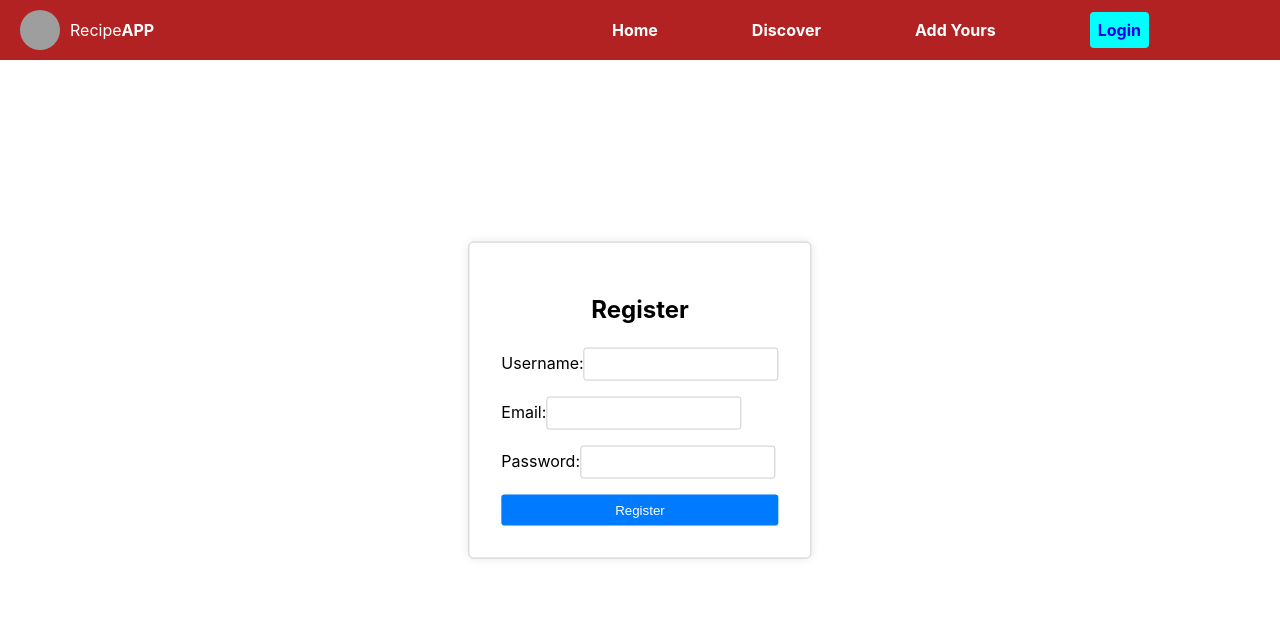
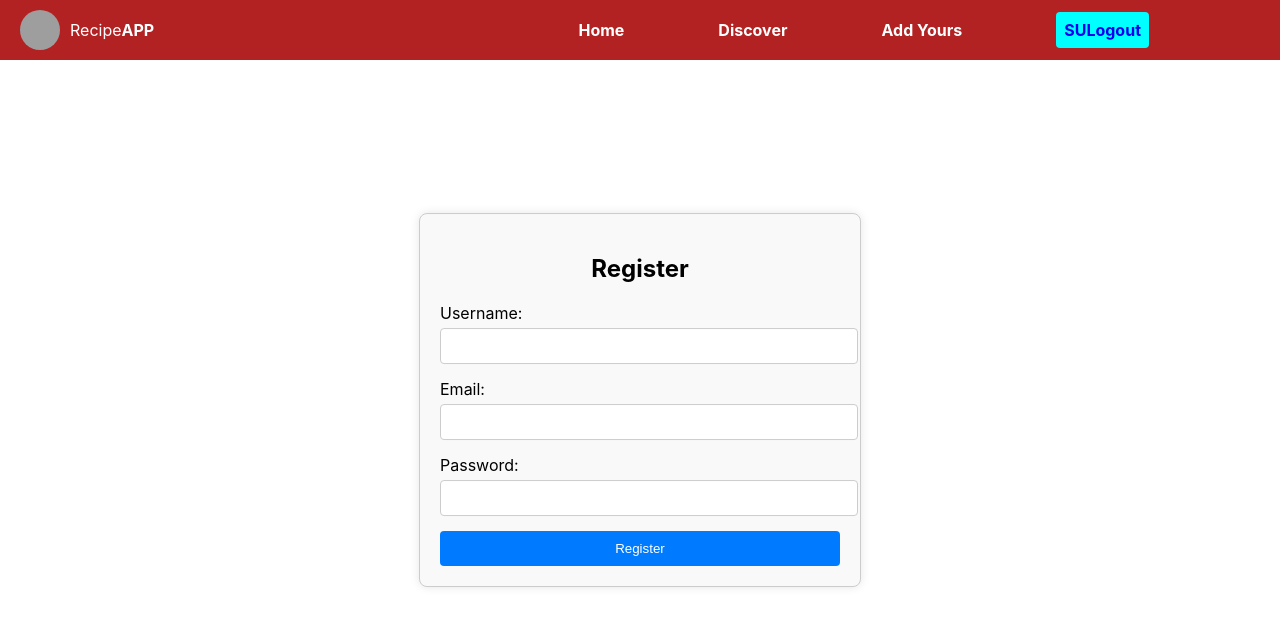
Before and after one commit to erustus07/RECIPE-APP, a React (Create React App) app in the folder client/: page /register in a window 1280 px wide. Shown: the top 626 px of the page. Built offline with nearby package versions, Linux system fonts and the light colour scheme; sample sign-in values are in the browser's storage; grey boxes are pictures that could not be loaded.

Commit message:
Update the navbar and login page

```diff
--- a/client/src/components/App.css
+++ b/client/src/components/App.css
@@ -36,117 +36,3 @@
     transform: rotate(360deg);
   }
 }
-
-/* Login.css */
-.login-container {
-  max-width: 400px;
-  margin: 0 auto;
-  padding: 2rem;
-  border: 1px solid #ccc;
-  border-radius: 5px;
-  box-shadow: 0 0 10px rgba(0, 0, 0, 0.1);
-
-  /* Center the container */
-  position: absolute;
-  top: 50%;
-  left: 50%;
-  transform: translate(-50%, -50%);
-}
-
-.login-container h2 {
-  text-align: center;
-  margin-bottom: 1.5rem;
-}
-
-.login-container form {
-  display: flex;
-  flex-direction: column;
-}
-
-.login-container label {
-  margin-bottom: 0.5rem;
-}
-
-.login-container input {
-  padding: 0.5rem;
-  margin-bottom: 1rem;
-  border: 1px solid #ccc;
-  border-radius: 3px;
-}
-
-.login-container button {
-  padding: 0.5rem;
-  background-color: #007bff;
-  color: white;
-  border: none;
-  border-radius: 3px;
-  cursor: pointer;
-}
-
-.login-container button:disabled {
-  background-color: #cccccc;
-}
-
-.login-container p {
-  text-align: center;
-}
-
-.login-container .error-message {
-  color: red;
-  margin-top: 0.5rem;
-  text-align: center;
-}
-
- /* Register.css */
- .register-container {
-  max-width: 400px;
-  margin: 0 auto;
-  padding: 2rem;
-  border: 1px solid #ccc;
-  border-radius: 5px;
-  box-shadow: 0 0 10px rgba(0, 0, 0, 0.1);
-
-  /* Center the container */
-  position: absolute;
-  top: 50%;
-  left: 50%;
-  transform: translate(-50%, -50%);
-}
-
-.register-container h2 {
-  text-align: center;
-  margin-bottom: 1.5rem;
-}
-
-.register-container form {
-  display: flex;
-  flex-direction: column;
-}
-
-.register-container label {
-  margin-bottom: 0.5rem;
-}
-
-.register-container input {
-  padding: 0.5rem;
-  margin-bottom: 1rem;
-  border: 1px solid #ccc;
-  border-radius: 3px;
-}
-
-.register-container button {
-  padding: 0.5rem;
-  background-color: #007bff;
-  color: white;
-  border: none;
-  border-radius: 3px;
-  cursor: pointer;
-}
-
-.register-container button:disabled {
-  background-color: #cccccc;
-}
-
-.register-container p {
-  text-align: center;
-}
--- a/client/src/components/Navbar.css
+++ b/client/src/components/Navbar.css
@@ -7,6 +7,7 @@
     left: 0;
     right: 0;
     z-index: 1000;
+
   }
 
   .Nav-container {
@@ -57,6 +58,7 @@
   .nav-links {
     margin: 0 15px;
     font-weight: bold;
+    border: none;
   }
 
   .navs {
--- a/client/src/components/Navbar.jsx
+++ b/client/src/components/Navbar.jsx
@@ -1,12 +1,39 @@
-import React, { useState } from "react";
-import { Link } from "react-router-dom";
-import './Navbar.css';
+import React, { useState, useEffect } from "react";
+import { Link, useNavigate } from "react-router-dom";
+import "./Navbar.css";
 
 function Navbar() {
+  const [user, setUser] = useState(null);
   const [isOpen, setIsOpen] = useState(false);
+
+  useEffect(() => {
+    const storedUser = localStorage.getItem("user");
+    setUser(storedUser ? JSON.parse(storedUser) : null);
+  }, []);
 
   const toggleMenu = () => {
     setIsOpen(!isOpen);
+  };
+
+  const getInitials = (name) => {
+    if (!name) return "";
+    const names = name.split(" ");
+    if (names.length === 1) {
+      return names[0].substring(0, 2).toUpperCase();
+    } else {
+      return (
+        names[0].charAt(0) + names[names.length - 1].charAt(0)
+      ).toUpperCase();
+    }
+  };
+
+  const userInitials = user ? getInitials(user.name) : "";
+
+  const navigate = useNavigate();
+
+  const handleLogout = () => {
+    localStorage.removeItem("user");
+    setUser(null);
   };
 
   return (
@@ -33,11 +60,19 @@ function Navbar() {
                 Add Yours
               </Link>
             </li>
-            <li className="nav-links">
-              <Link to="/login" className="login" onClick={toggleMenu}>
-                Login
-              </Link>
-            </li>
+            {user ? (
+              <>
+                <li className="nav-links" onClick={handleLogout}>
+                  <Link className="login">{userInitials}Logout</Link>
+                </li>
+              </>
+            ) : (
+              <li className="nav-links">
+                <Link to="/login" className="login" onClick={toggleMenu}>
+                  Login
+                </Link>
+              </li>
+            )}
           </ul>
         </div>
         <div className="hamburger" onClick={toggleMenu}>
--- /dev/null
+++ b/client/src/components/styles/Login.css
@@ -0,0 +1,79 @@
+/* Login.css */
+.login-container {
+  max-width: 400px;
+  margin: 0 auto; /* Center horizontally */
+  padding: 20px;
+  border: 1px solid #ccc;
+  border-radius: 8px;
+  background-color: #f9f9f9;
+  box-shadow: 0 0 10px rgba(0, 0, 0, 0.1); /* Optional: Adds a subtle shadow */
+  width: 70%;
+  /* Center the container */
+  position: absolute;
+  top: 50%;
+  left: 50%;
+  transform: translate(-50%, -50%);
+}
+
+.login-container h2 {
+  text-align: center;
+  margin-bottom: 20px;
+  font-size: 1.5rem;
+}
+
+.login-container form {
+  display: flex;
+  flex-direction: column;
+}
+
+.login-container label {
+  margin-bottom: 8px;
+}
+
+.login-container input[type="text"],
+.login-container input[type="password"] {
+  padding: 10px;
+  margin-bottom: 15px;
+  border: 1px solid #ccc;
+  border-radius: 4px;
+  font-size: 1rem;
+  width: 100%;
+}
+
+.login-container button {
+  background-color: #007bff;
+  color: white;
+  border: none;
+  border-radius: 4px;
+  padding: 10px;
+  cursor: pointer;
+  width: 100%;
+}
+
+.login-container button:disabled {
+  background-color: #b0c4de; /* Light blue-gray when disabled */
+  cursor: not-allowed;
+}
+
+.login-container button:hover {
+  background-color: #0056b3;
+}
+
+.login-container p {
+  text-align: center;
+  margin-top: 10px;
+}
+
+.login-container p a {
+  color: #007bff;
+  text-decoration: none;
+}
+
+.login-container p a:hover {
+  text-decoration: underline;
+}
+
+.login-container .error-message {
+  color: red;
+  margin-top: 10px;
+}
--- /dev/null
+++ b/client/src/components/styles/Register.css
@@ -0,0 +1,65 @@
+.register-container {
+  max-width: 400px;
+  margin: 0 auto; /* Center horizontally */
+  padding: 20px;
+  border: 1px solid #ccc;
+  border-radius: 8px;
+  background-color: #f9f9f9;
+  box-shadow: 0 0 10px rgba(0, 0, 0, 0.1); /* Optional: Adds a subtle shadow */
+  width: 70%;
+  /* Center the container */
+  position: absolute;
+  top: 50%;
+  left: 50%;
+  transform: translate(-50%, -50%);
+}
+
+.register-container h2 {
+  text-align: center;
+  margin-bottom: 20px;
+  font-size: 1.5rem;
+}
+
+.form-group {
+  margin-bottom: 15px;
+}
+
+.form-group label {
+  display: block;
+  margin-bottom: 5px;
+}
+
+.form-group input {
+  width: 100%;
+  padding: 8px;
+  font-size: 1rem;
+  border: 1px solid #ccc;
+  border-radius: 4px;
+}
+
+.error-message {
+  color: red;
+  margin-top: 10px;
+}
+
+.submit-button {
+  display: block;
+  width: 100%;
+  padding: 10px;
+  background-color: #007bff;
+  color: white;
+  border: none;
+  border-radius: 4px;
+  cursor: pointer;
+}
+
+.submit-button:hover {
+  background-color: #0056b3;
+}
+
+@media (max-width: 600px) {
+  .register-container {
+    width: 100%;
+    border: none;
+  }
+}
--- a/client/src/components/user/Login.js
+++ b/client/src/components/user/Login.js
@@ -1,13 +1,12 @@
-// Login.js
-import React, { useState } from 'react';
-import { Link, Navigate } from 'react-router-dom';
-import { useAuth } from '../auth/AuthProvider';
-
+import React, { useState } from "react";
+import { Link, Navigate } from "react-router-dom";
+import { useAuth } from "../auth/AuthProvider";
+import "../styles/Login.css"; // Import your CSS file for styling
 
 const Login = () => {
   const { setIsAuth } = useAuth();
-  const [name, setName] = useState('');
-  const [password, setPassword] = useState('');
+  const [name, setName] = useState("");
+  const [password, setPassword] = useState("");
   const [error, setError] = useState(null);
   const [isLoading, setIsLoading] = useState(false);
   const [isLoggedIn, setIsLoggedIn] = useState(false);
@@ -18,10 +17,10 @@ const Login = () => {
     setError(null);
 
     try {
-      const response = await fetch('http://localhost:5000/login', {
-        method: 'POST',
+      const response = await fetch("http://localhost:5000/login", {
+        method: "POST",
         headers: {
-          'Content-Type': 'application/json',
+          "Content-Type": "application/json",
         },
         body: JSON.stringify({ name, password }),
       });
@@ -31,15 +30,14 @@ const Login = () => {
       }
 
       const data = await response.json();
-      console.log('Login successful:', data);
+      console.log("Login successful:", data);
 
       setIsAuth(true); // Set authentication state to true
       setIsLoggedIn(true); // Set logged-in state to true
-      localStorage.setItem('user', JSON.stringify({ name }));
-
+      localStorage.setItem("user", JSON.stringify({ name }));
     } catch (error) {
-      console.error('Login error:', error);
-      setError('Invalid username or password'); // Set error message for invalid credentials
+      console.error("Login error:", error);
+      setError("Invalid username or password"); // Set error message for invalid credentials
     } finally {
       setIsLoading(false);
     }
@@ -53,18 +51,30 @@ const Login = () => {
     <div className="login-container">
       <h2>Login</h2>
       <form onSubmit={handleLogin}>
-        {error && <p style={{ color: 'red' }}>{error}</p>}
+        {error && <p className="error-message">{error}</p>}
         <div>
           <label>Username:</label>
-          <input type="text" value={name} onChange={(e) => setName(e.target.value)} />
+          <input
+            type="text"
+            value={name}
+            onChange={(e) => setName(e.target.value)}
+          />
         </div>
         <div>
           <label>Password:</label>
-          <input type="password" value={password} onChange={(e) => setPassword(e.target.value)} />
+          <input
+            type="password"
+            value={password}
+            onChange={(e) => setPassword(e.target.value)}
+          />
         </div>
-        <button type="submit" disabled={isLoading}>Login</button>
+        <button type="submit" disabled={isLoading}>
+          Login
+        </button>
       </form>
-      <p>Don't have an account? <Link to="/register">Register</Link></p>
+      <p>
+        Don't have an account? <Link to="/register">Register</Link>
+      </p>
     </div>
   );
 };
--- a/client/src/components/user/Register.js
+++ b/client/src/components/user/Register.js
@@ -1,6 +1,6 @@
-// Register.js
 import React, { useState } from "react";
 import { useNavigate } from "react-router-dom";
+import "../styles/Register.css"; // Import your CSS file for styling
 
 const Register = () => {
   const navigate = useNavigate();
@@ -38,7 +38,7 @@ const Register = () => {
     <div className="register-container">
       <h2>Register</h2>
       <form onSubmit={handleSubmit}>
-        <div>
+        <div className="form-group">
           <label htmlFor="name">Username:</label>
           <input
             type="text"
@@ -48,15 +48,17 @@ const Register = () => {
             required
           />
         </div>
-        <div>
-          <label>Email:</label>
+        <div className="form-group">
+          <label htmlFor="email">Email:</label>
           <input
             type="email"
+            id="email"
             value={email}
             onChange={(e) => setEmail(e.target.value)}
+            required
           />
         </div>
-        <div>
+        <div className="form-group">
           <label htmlFor="password">Password:</label>
           <input
             type="password"
@@ -66,8 +68,10 @@ const Register = () => {
             required
           />
         </div>
-        {error && <p style={{ color: "red" }}>{error}</p>}
-        <button type="submit">Register</button>
+        {error && <p className="error-message">{error}</p>}
+        <button type="submit" className="submit-button">
+          Register
+        </button>
       </form>
     </div>
   );
```
Also changed, not shown: client/src/components/user/UserProfile.js (+26 -16 lines).
